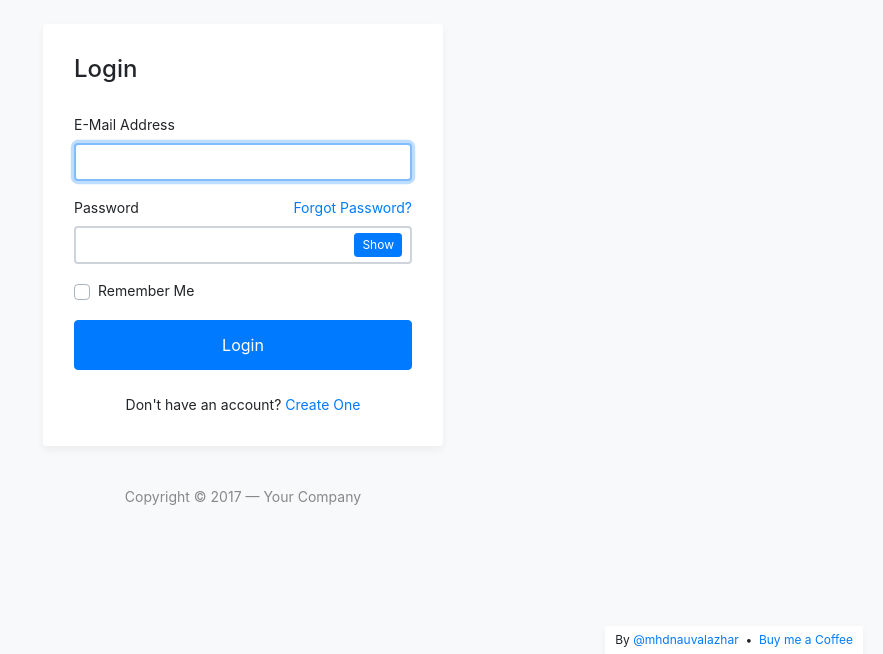
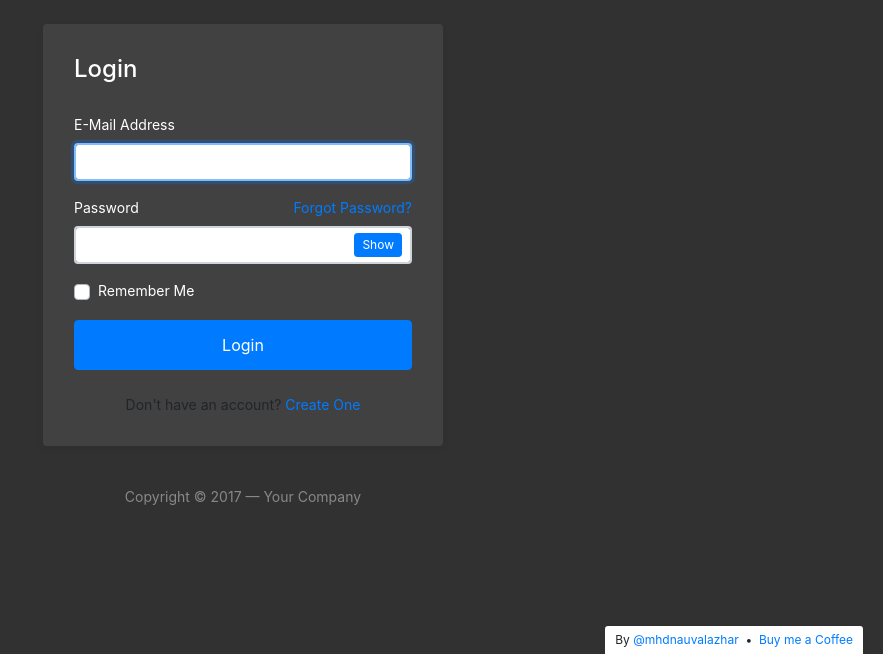
Before and after one commit to nauvalazhar/bootstrap-4-login-page, a plain HTML site: page index.html in a window 1280 px wide. Shown: the part 146-800 px from the top of the page, without its empty margins (397-1280 px from the left). Drawn offline with nearby package versions, Linux system fonts and the light colour scheme.

Commit message:
Update my-login.css
UPDATED LOGIN PAGE:  DARK THEME

```diff
--- a/css/my-login.css
+++ b/css/my-login.css
@@ -3,7 +3,7 @@ html,body {
 }
 
 body.my-login-page {
-	background-color: #f7f9fb;
+	background-color: #313131;
 	font-size: 14px;
 }
 
@@ -33,10 +33,12 @@ body.my-login-page {
 
 .my-login-page .card.fat {
 	padding: 10px;
+	background: #414141;
 }
 
 .my-login-page .card .card-title {
 	margin-bottom: 30px;
+	color: #fff;
 }
 
 .my-login-page .form-control {
@@ -45,6 +47,7 @@ body.my-login-page {
 
 .my-login-page .form-group label {
 	width: 100%;
+	color: #fff;
 }
 
 .my-login-page .btn.btn-block {
```
